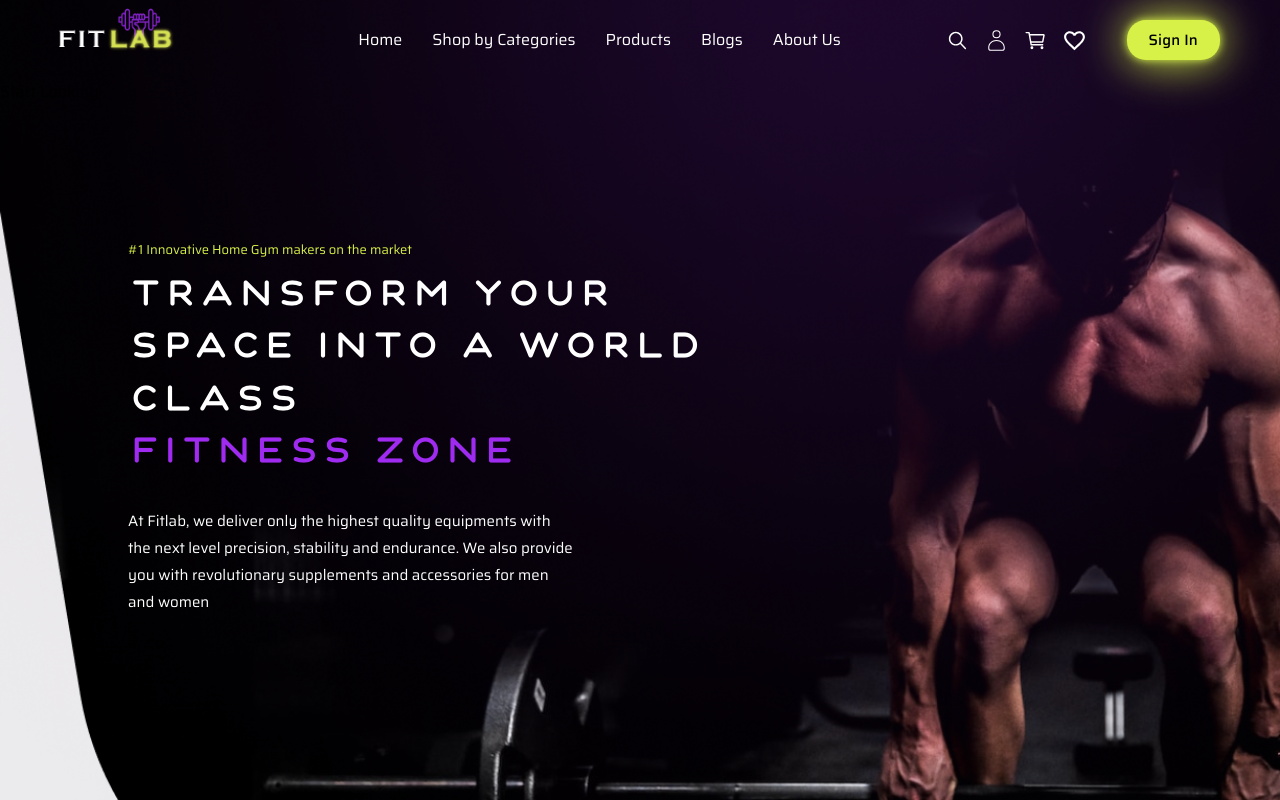
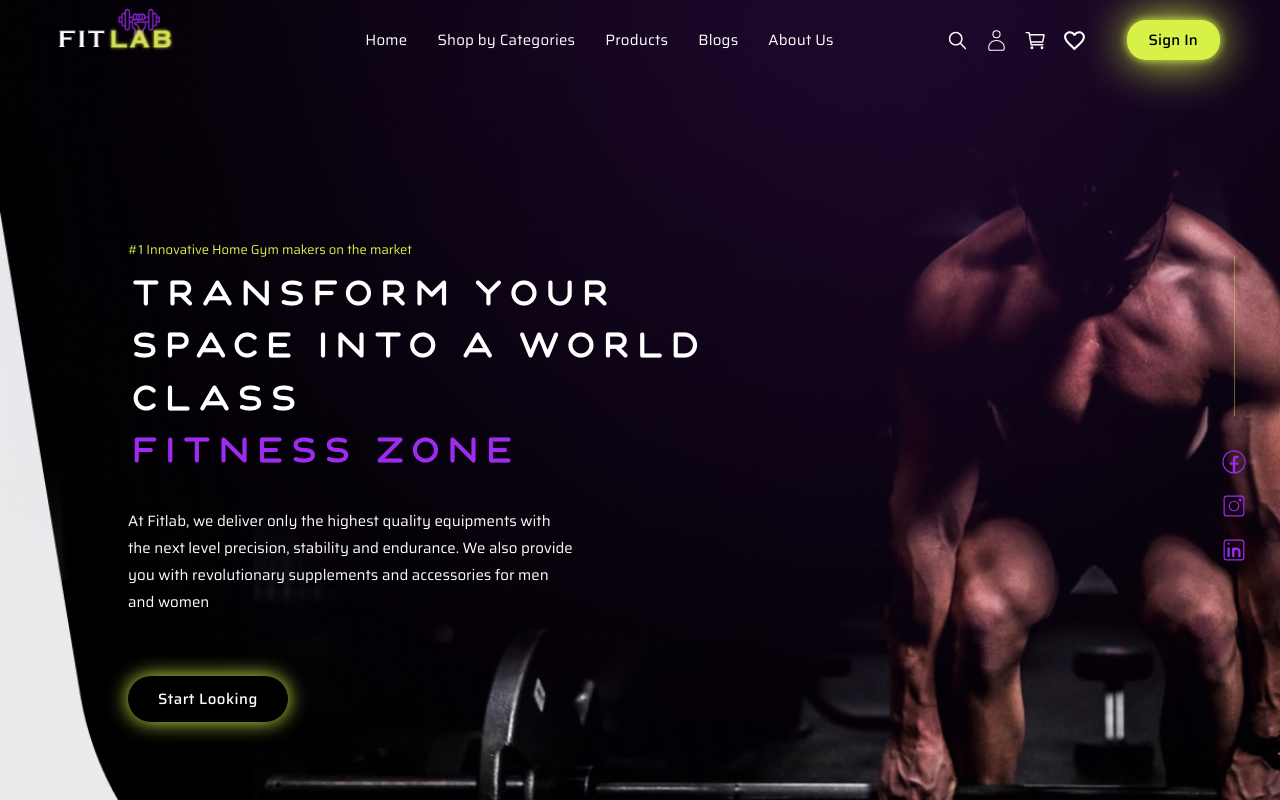
Before and after one commit to arun-s3/FitLab, a React (Vite) app in the folder Frontend/: page / in a window 1280 px wide. Shown: the top 800 px of the page. Built offline with nearby package versions, Linux system fonts and the light colour scheme.

Commit message:
Header and Hero Section Created-2

```diff
--- a/Frontend/src/Components/Header.jsx
+++ b/Frontend/src/Components/Header.jsx
@@ -13,7 +13,7 @@ export default function Header(){
             {/* <Logo/> */}
             <img src="/Logo_main.png" alt="" className="h-[5rem] "/>   {/*mt-[10px]*/}
             <nav>
-                <ul className="inline-flex items-center gap-[30px] list-none"> {/*mt-[4px]*/}
+                <ul className="inline-flex items-center gap-[30px] list-none text-descReg1 tracking-[0.2px]"> {/*mt-[4px]*/}
                     <li><a>Home</a>
                     </li>
                     <li><a>Shop by Categories</a>
--- a/Frontend/src/Components/SiteButton.css
+++ b/Frontend/src/Components/SiteButton.css
@@ -1,12 +1,21 @@
 
 
-.button-main{
+.site-button{
     padding-block: 9px;
     border-radius: 19px;
     padding-inline: 22px;
-    font-size: 15px;
     font-weight: 500;
     letter-spacing:0.2px;
     filter: drop-shadow(0px 0px 23px var(--PRIMARY));
     box-shadow: 0px 0px 9px var(--PRIMARY);
 }
+
+.site-button-dark{
+    padding-block: 12px;
+    padding-inline: 30px;
+    border-radius: 32px;
+    margin-top: 60px;
+    box-shadow: 0px 0px 20px var(--PRIMARY);
+    font-weight: 500;
+    letter-spacing: 0.5px;
+}
--- a/Frontend/src/Components/SiteButton.jsx
+++ b/Frontend/src/Components/SiteButton.jsx
@@ -4,6 +4,12 @@ import './SiteButton.css'
 export function SiteButton({text}){
 
     return(
-        <button type="button" className="bg-primary text-black button-main ml-[25px]">{text}</button>
+        <button type="button" className="bg-primary text-black text-descReg1 ml-[25px] site-button">{text}</button>
     )
 }
+
+export function SiteButtonDark({text}){
+    return(
+        <button type="button" className='bg-black text-white text-descReg1 site-button-dark'>{text}</button>
+    )
+}
--- a/Frontend/src/Pages/HomePage.jsx
+++ b/Frontend/src/Pages/HomePage.jsx
@@ -1,5 +1,8 @@
 import React from 'react'
 import Header from '../Components/Header'
+import {SiteButtonDark} from '../Components/SiteButton'
+import {FaFacebook, FaInstagramSquare, FaLinkedin} from "react-icons/fa";
+import {CiFacebook, CiInstagram, CiLinkedin} from "react-icons/ci";
 
 export default function HomePage(){
 
@@ -17,8 +20,15 @@ export default function HomePage(){
                     <span className="text-secondary" style={{fontFamily:'inherit'}}>Fitness Zone</span></h1>
                 <p className="text-descReg1 mt-[30px] w-[70%] leading-[27px]">At  Fitlab, we deliver only the highest quality equipments with the next level precision, stability and endurance.
                    We also provide you with  revolutionary supplements and accessories for men and women</p>
+                <SiteButtonDark text="Start Looking"/>
             </section>
-            <button type="button">Start Looking</button>
+            <div id="socials" className='text-secondary text-[28px] flex flex-col gap-[1rem] items-center justify-center
+                                         absolute top-[16rem] right-[2rem]'>
+                <hr className='w-[1px] h-[10rem] bg-primary opacity-[0.41] mb-[1rem]'/>
+                <CiFacebook/>
+                <CiInstagram/>
+                <CiLinkedin/>
+            </div>
         </div>
     )
 }
--- a/Frontend/src/styles.css
+++ b/Frontend/src/styles.css
@@ -587,8 +587,20 @@ video {
   left: 10%;
 }
 
+.right-\[2rem\]{
+  right: 2rem;
+}
+
+.top-\[16rem\]{
+  top: 16rem;
+}
+
 .top-\[30\%\]{
   top: 30%;
+}
+
+.mb-\[1rem\]{
+  margin-bottom: 1rem;
 }
 
 .mb-\[8px\]{
@@ -611,20 +623,16 @@ video {
   margin-top: 4px;
 }
 
-.mt-\[1px\]{
-  margin-top: 1px;
-}
-
-.mt-\[px\]{
-  margin-top: px;
-}
-
 .flex{
   display: flex;
 }
 
 .inline-flex{
   display: inline-flex;
+}
+
+.h-\[10rem\]{
+  height: 10rem;
 }
 
 .h-\[5rem\]{
@@ -643,6 +651,10 @@ video {
   width: 101%;
 }
 
+.w-\[1px\]{
+  width: 1px;
+}
+
 .w-\[70\%\]{
   width: 70%;
 }
@@ -655,8 +667,16 @@ video {
   list-style-type: none;
 }
 
+.flex-col{
+  flex-direction: column;
+}
+
 .items-center{
   align-items: center;
+}
+
+.justify-center{
+  justify-content: center;
 }
 
 .justify-between{
@@ -667,12 +687,21 @@ video {
   gap: 15px;
 }
 
+.gap-\[1rem\]{
+  gap: 1rem;
+}
+
 .gap-\[30px\]{
   gap: 30px;
 }
 
 .overflow-visible{
   overflow: visible;
+}
+
+.bg-black{
+  --tw-bg-opacity: 1;
+  background-color: rgb(0 0 0 / var(--tw-bg-opacity));
 }
 
 .bg-home{
@@ -682,6 +711,10 @@ video {
 
 .bg-primary{
   background-color: rgba(215, 241, 72, 1);
+}
+
+.text-\[28px\]{
+  font-size: 28px;
 }
 
 .text-descReg1{
@@ -694,6 +727,10 @@ video {
 
 .leading-\[27px\]{
   line-height: 27px;
+}
+
+.tracking-\[0\.2px\]{
+  letter-spacing: 0.2px;
 }
 
 .text-black{
@@ -714,6 +751,18 @@ video {
   color: rgb(255 255 255 / var(--tw-text-opacity));
 }
 
+.opacity-\[\]{
+  opacity: ;
+}
+
+.opacity-\[0\.\]{
+  opacity: 0.;
+}
+
+.opacity-\[0\.41\]{
+  opacity: 0.41;
+}
+
 .padding-main{
   padding-left:30px;
   padding-right:60px;
--- a/Frontend/tailwind.config.js
+++ b/Frontend/tailwind.config.js
@@ -28,7 +28,7 @@ module.exports = {
           fontWeight:'600'
         }],
         subtitleSmall1:'13px',
-        subtitleSmall2:'15px',
+        // subtitleSmall2:'15px',
         subtitleMain:'41px',
         small:['15px',{
           fontFamily:'saira condensed'
```
